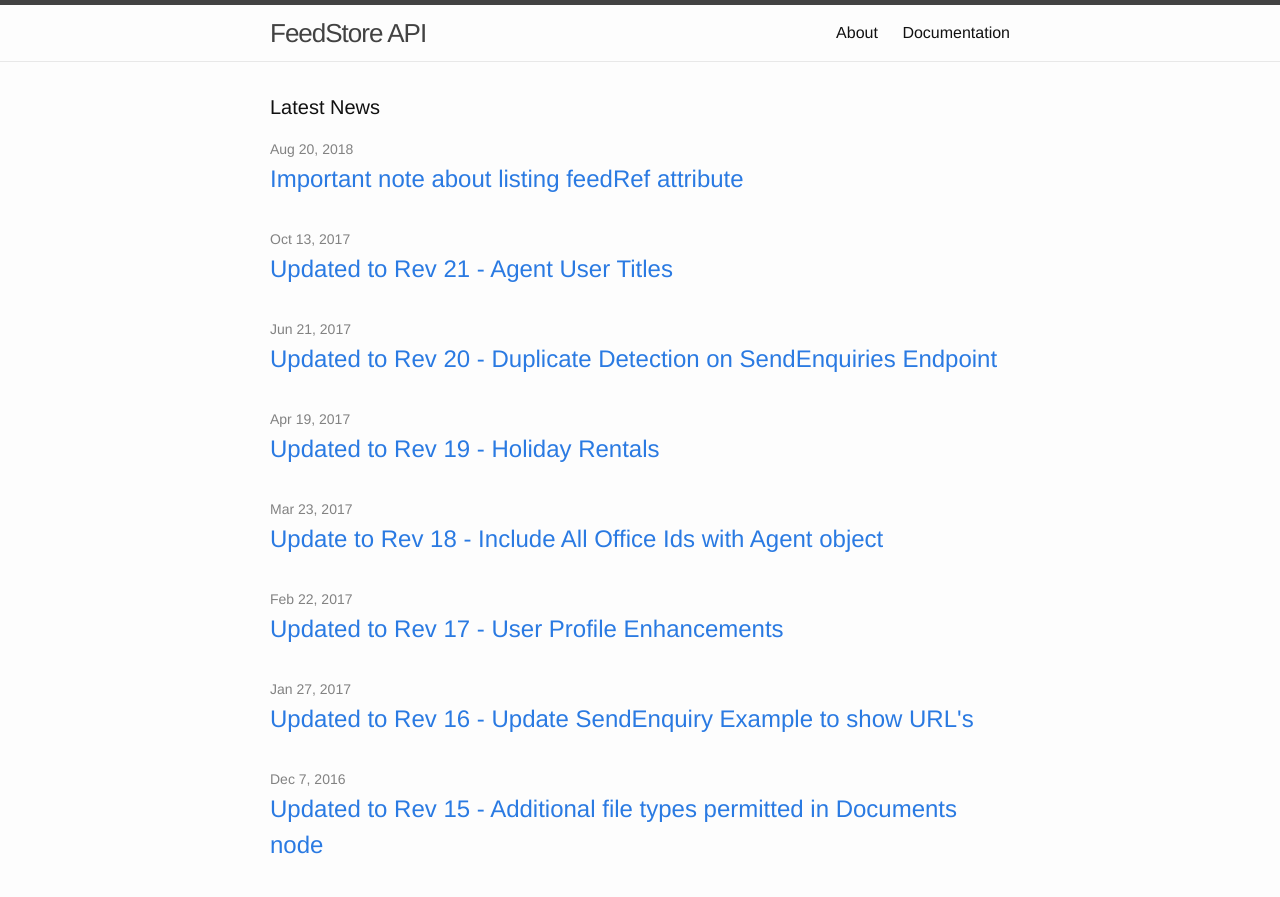
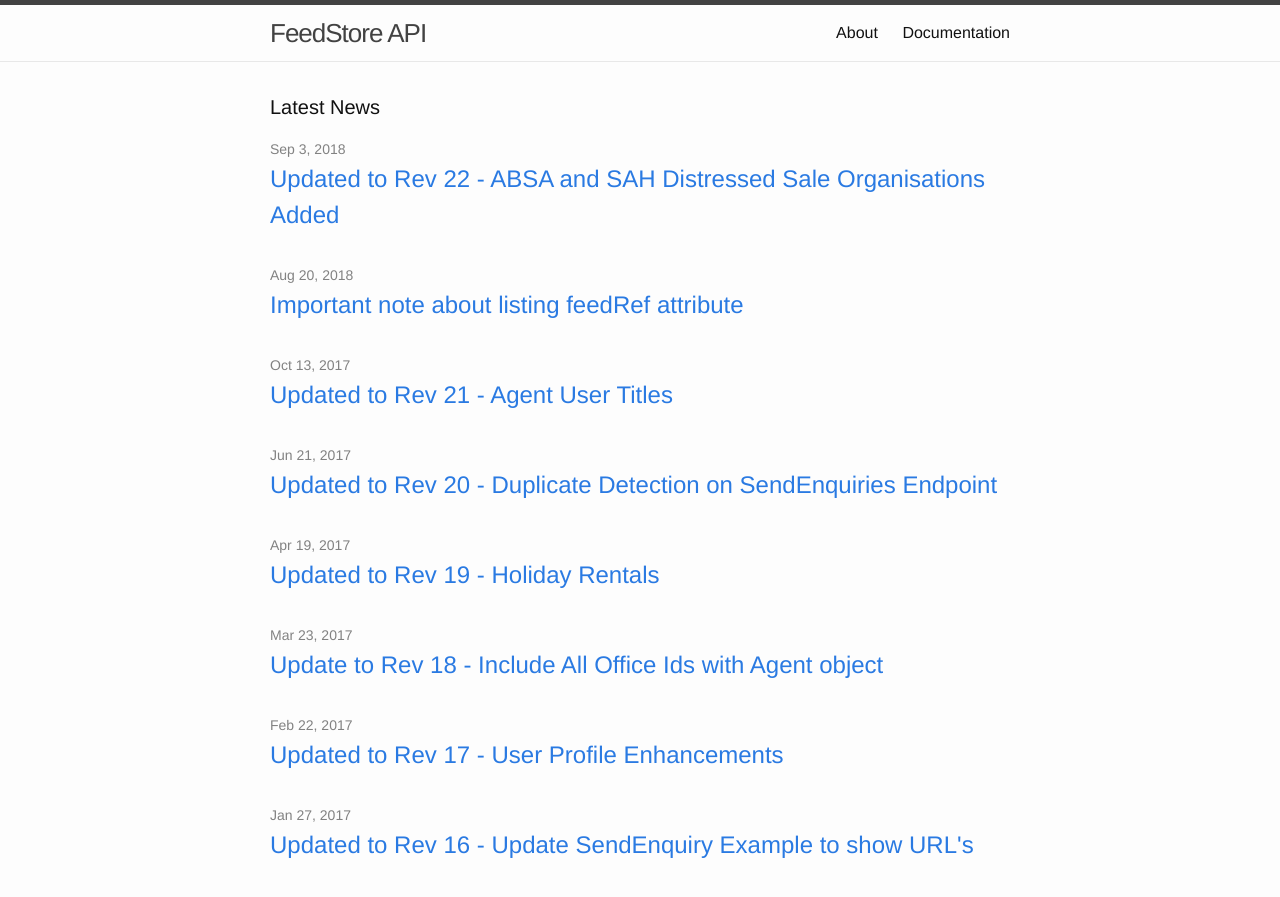
Before and after one commit to EdgeCaseZA/FeedStoreAPI, a Jekyll site: the page built from index.html, in a window 1280 px wide and 900 px high. Shown: the top 897 px of the window. Built offline with Jekyll 4.4.1, drawn with Linux system fonts in a browser that asks for light colours.

Commit message:
Rev22 - added new distressed sale organisations

````diff
--- /dev/null
+++ b/_posts/2018-09-03-Rev-22-Mandate-Types-Distressed-Sale-Types.md
@@ -0,0 +1,19 @@
+---
+layout: post
+title:  "Updated to Rev 22 - ABSA and SAH Distressed Sale Organisations Added"
+date:   2018-09-03 22:00:00 +0200
+---
+The [documentation](/FeedStoreAPI/docs) was updated to the latest revision: 22
+
+Non-breaking change: Additional and `distressed sale organisations` added.
+
+# Distressed Sale Organisations
+New financial organisations dealing with distressed sales have been added.
+```FNB
+Standard
+Nedbank
+ABSA *
+SAH (SA Homeloans) *
+Standard (Standard Bank of South Africa) *
+* new
+```
--- a/documentation.md
+++ b/documentation.md
@@ -1482,6 +1482,8 @@ If the enquiry send was successful, an `EnquirySent` element will be returned.
 	| `FNB`                        | FNB Quick Sell Program        |
 	| `Standard`                   | Standard Bank Distressed Sale |
 	| `Nedbank`                    | Nedbank Assisted Sale         |
+  | `ABSA`                       | ABSA Distressed Sale          |
+  | `SAH`                        | SA Homeloans Distressed Sale  |
 
 - The `priceSuffix` is optional and further clarifies the `sellingPrice` field.
 
````
